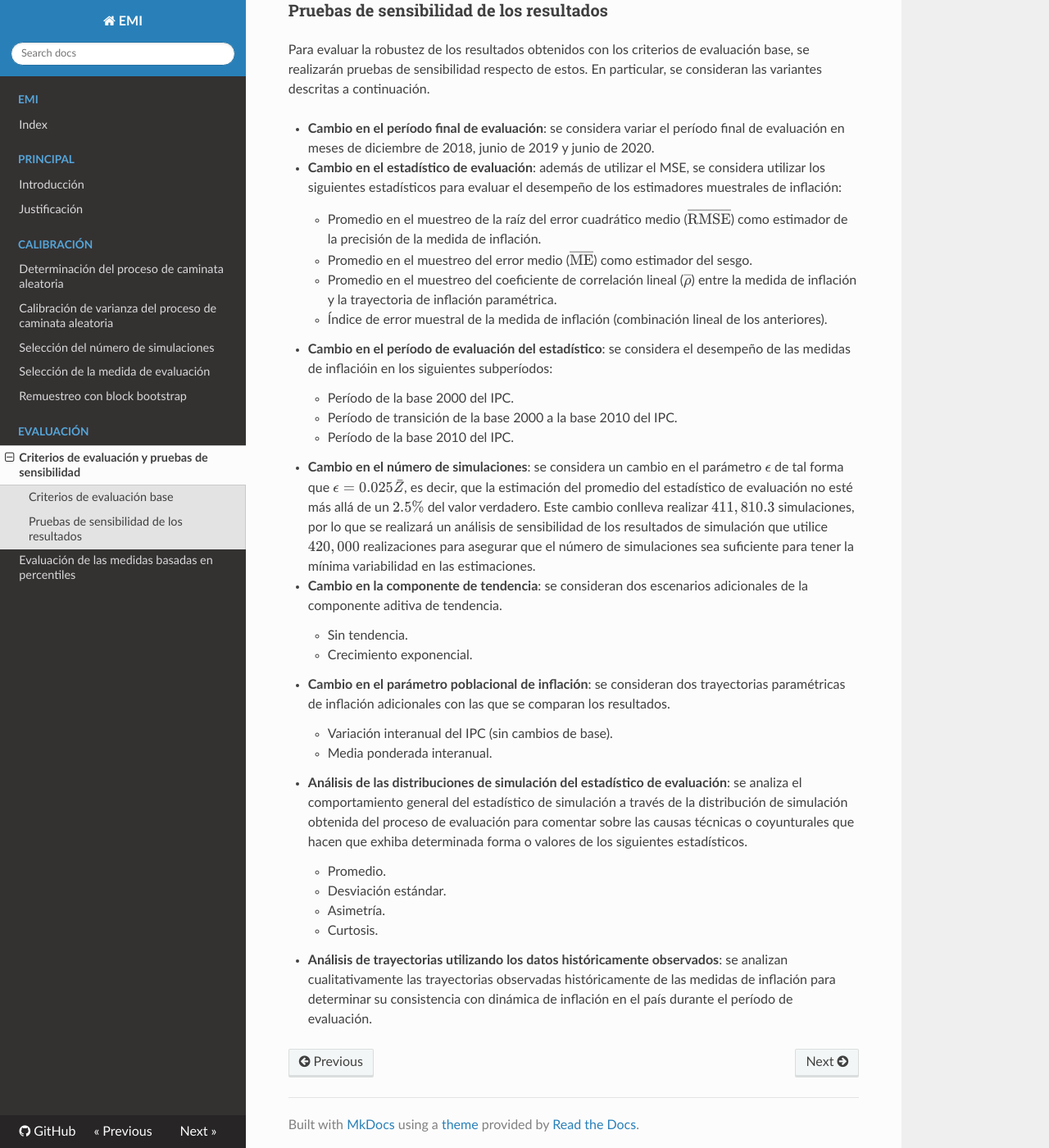
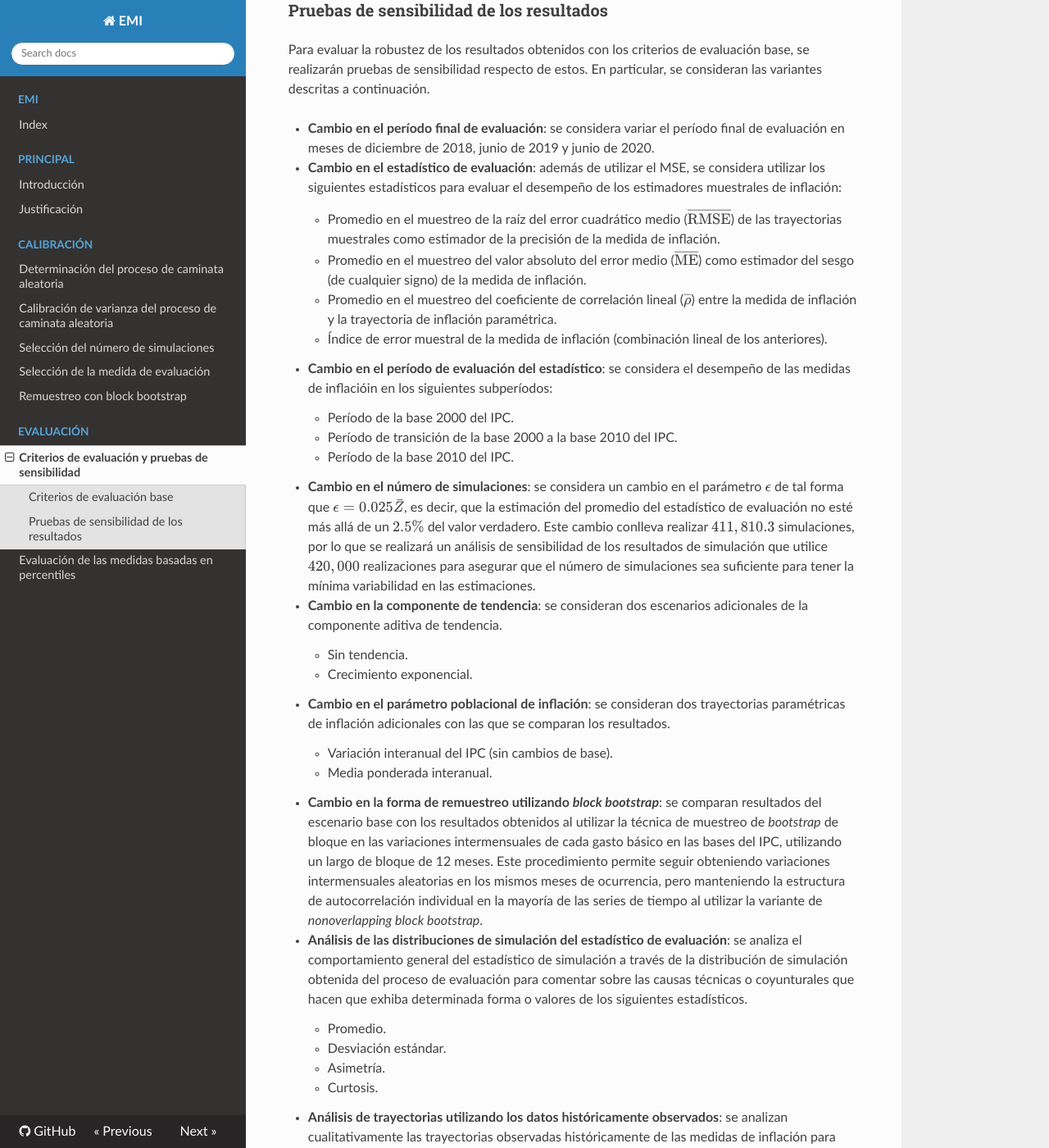
Before and after one commit to DIE-BG/EMI-docs, an MkDocs documentation site: the page built from docs/evaluacion/criterios-de-evaluacion.md, in a window 1280 px wide and 1400 px high, scrolled down 1510 px. Shown: the whole window at 82% size. Built offline with MkDocs 1.6.1, drawn with Linux system fonts in a browser that asks for light colours; nearby versions of some CDN libraries; formulas are drawn with MathJax 3; a style sheet for code colours, icons or effects is not loaded.

Commit message:
Cambios en los criterios de evaluación

```diff
--- a/docs/evaluacion/criterios-de-evaluacion.md
+++ b/docs/evaluacion/criterios-de-evaluacion.md
@@ -35,8 +35,8 @@ Para evaluar la robustez de los resultados obtenidos con los criterios de evalua
 - **Cambio en el período final de evaluación**: se considera variar el período final de evaluación en meses de diciembre de 2018, junio de 2019 y junio de 2020.
 
 - **Cambio en el estadístico de evaluación**: además de utilizar el MSE, se considera utilizar los siguientes estadísticos para evaluar el desempeño de los estimadores muestrales de inflación:
-    - Promedio en el muestreo de la raíz del error cuadrático medio ($\overline{\text{RMSE}}$) como estimador de la precisión de la medida de inflación.
-    - Promedio en el muestreo del error medio ($\overline{\text{ME}}$) como estimador del sesgo.
+    - Promedio en el muestreo de la raíz del error cuadrático medio ($\overline{\text{RMSE}}$) de las trayectorias muestrales como estimador de la precisión de la medida de inflación.
+    - Promedio en el muestreo del valor absoluto del error medio ($\overline{\text{ME}}$) como estimador del sesgo (de cualquier signo) de la medida de inflación.
     - Promedio en el muestreo del coeficiente de correlación lineal ($\overline{\rho}$) entre la medida de inflación y la trayectoria de inflación paramétrica.
     - Índice de error muestral de la medida de inflación (combinación lineal de los anteriores).
 
@@ -55,6 +55,8 @@ Para evaluar la robustez de los resultados obtenidos con los criterios de evalua
     - Variación interanual del IPC (sin cambios de base).
     - Media ponderada interanual.
 
+- **Cambio en la forma de remuestreo utilizando *block bootstrap***: se comparan resultados del escenario base con los resultados obtenidos al utilizar la técnica de muestreo de *bootstrap* de bloque en las variaciones intermensuales de cada gasto básico en las bases del IPC, utilizando un largo de bloque de 12 meses. Este procedimiento permite seguir obteniendo variaciones intermensuales aleatorias en los mismos meses de ocurrencia, pero manteniendo la estructura de autocorrelación individual en la mayoría de las series de tiempo al utilizar la variante de *nonoverlapping block bootstrap*.
+
 - **Análisis de las distribuciones de simulación del estadístico de evaluación**: se analiza el comportamiento general del estadístico de simulación a través de la distribución de simulación obtenida del proceso de evaluación para comentar sobre las causas técnicas o coyunturales que hacen que exhiba determinada forma o valores de los siguientes estadísticos.
     - Promedio.
     - Desviación estándar.
```
